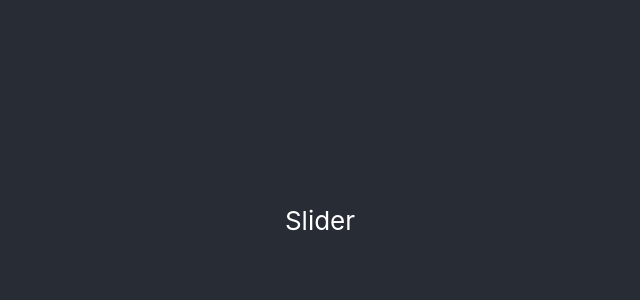
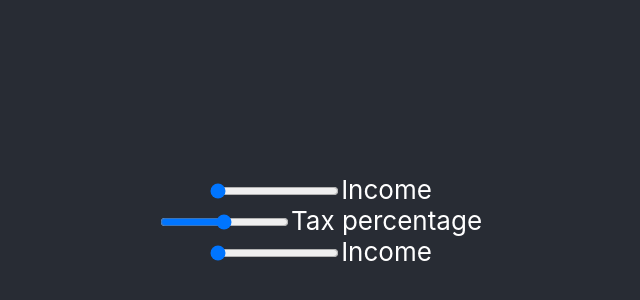
Before and after one commit to Arskah/verolaskuri, a React (Create React App) app: page / in a window 1280 px wide. Shown: the part 180-480 px from the top of the page, without its empty margins (320-960 px from the left). Built offline with nearby package versions, Linux system fonts and the light colour scheme.

Commit message:
Simple input sliders and container

```diff
--- a/src/App.js
+++ b/src/App.js
@@ -2,14 +2,41 @@ import React, { Component } from 'react';
 import logo from './logo.svg';
 import './App.css';
 
-import Slider from './components/Slider/Slider';
+import InputContainer from './components/InputContainer/InputContainer';
 
 class App extends Component {
+  constructor(props) {
+    super(props);
+    this.state = {
+      income: 0,
+      tax: 0,
+      year: 2014,
+    }
+  }
+
+  incomeHandler = (input) => {
+    this.setState({
+      income: input,
+    });
+  }
+
+  taxHandler = (input) => {
+    this.setState({
+      tax: input,
+    });
+  }
+
+  yearHandler = (input) => {
+    this.setState({
+      year: input,
+    });
+  }
+
   render() {
     return (
       <div className="App">
         <header className="App-header">
-          <Slider />
+          <InputContainer income={this.incomeHandler} tax={this.taxHandler} year={this.yearHandler} />
         </header>
       </div>
     );
--- a/src/components/InputContainer/InputContainer.js
+++ b/src/components/InputContainer/InputContainer.js
@@ -0,0 +1,17 @@
+import React, { Component } from 'react';
+import Slider from '../Slider/Slider';
+
+export default class InputContainer extends Component {
+  constructor(props) {
+    super(props);
+  }
+  render() {
+    return (
+      <div>
+        <Slider id="income" label="Income" min={0} max={100000} income={this.props.income} />
+        <Slider id="tax" label="Tax percentage" min={0} max={100} tax={this.props.tax}/>
+        <Slider id="year" label="Income" min={2014} max={2018} year={this.props.year} />
+      </div>
+    )
+  }
+}
--- a/src/components/Slider/Slider.js
+++ b/src/components/Slider/Slider.js
@@ -1,10 +1,20 @@
 import React, { Component } from 'react';
 
 export default class Slider extends Component {
+  constructor(props) {
+    super(props);
+    this.state = {
+      input: 0,
+    }
+  }
+
+
   render() {
+    const { id, label, min, max, } = this.props;
     return (
       <div>
-        Slider
+        <input type="range" id={id} name={id} min={min} max={max} />
+        <label for={id}>{label}</label>
       </div>
     )
   }
```
